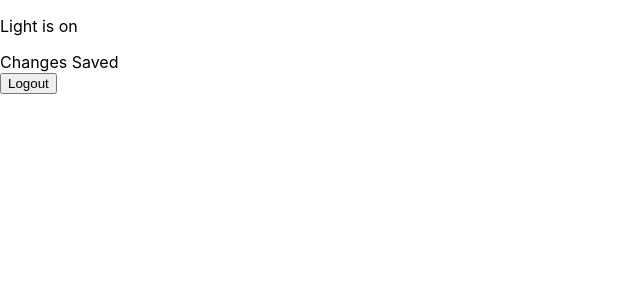
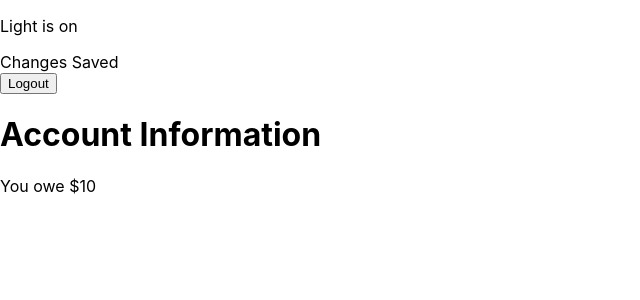
Before and after one commit to zhamby1/state-ex, a React (Create React App) app: page / in a window 1280 px wide. Shown: the top 300 px of the page, without its empty margins (0-640 px from the left). Built offline with nearby package versions, Linux system fonts and the light colour scheme.

Commit message:
cond-render

```diff
--- a/src/App.js
+++ b/src/App.js
@@ -44,6 +44,19 @@ function AuthButton(props){
   )
 }
 
+//you can use the same logical and relational operators as any if statement in JS
+//&& example
+function Account(props){
+
+  return(
+    <>
+      <h1>Account Information</h1>
+      {props.balance > 0 && <p>You owe ${props.balance}</p>}
+
+    </>
+  )
+}
+
 
 function App() {
   return (
@@ -53,6 +66,8 @@ function App() {
 
     <AuthButton isLoggedIn={true} />
 
+    <Account balance={10.00} />
+
 
     </>
 
```
